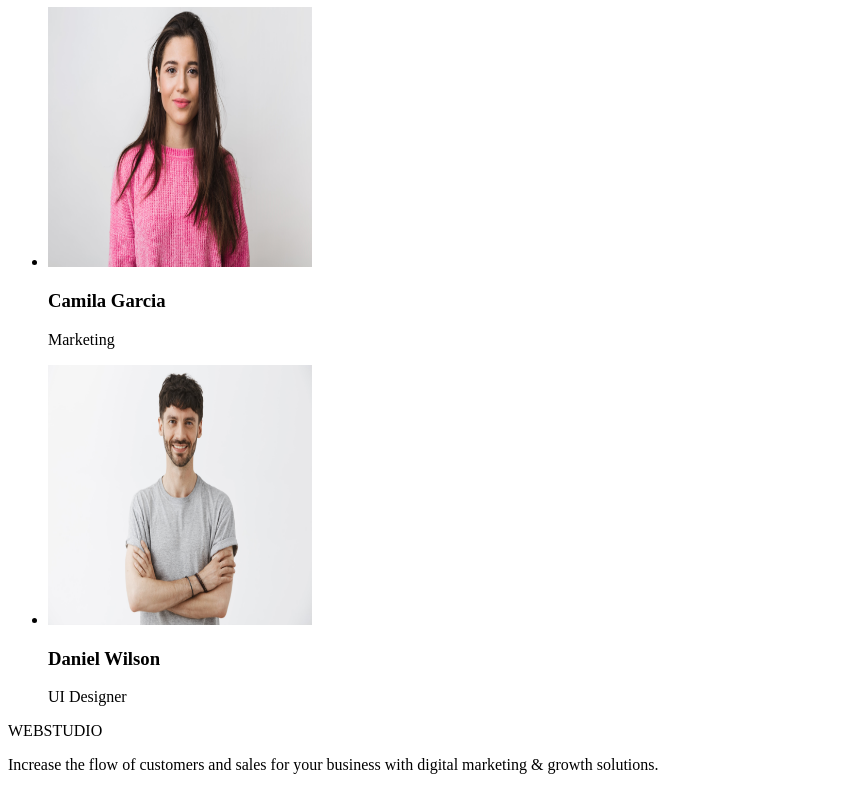
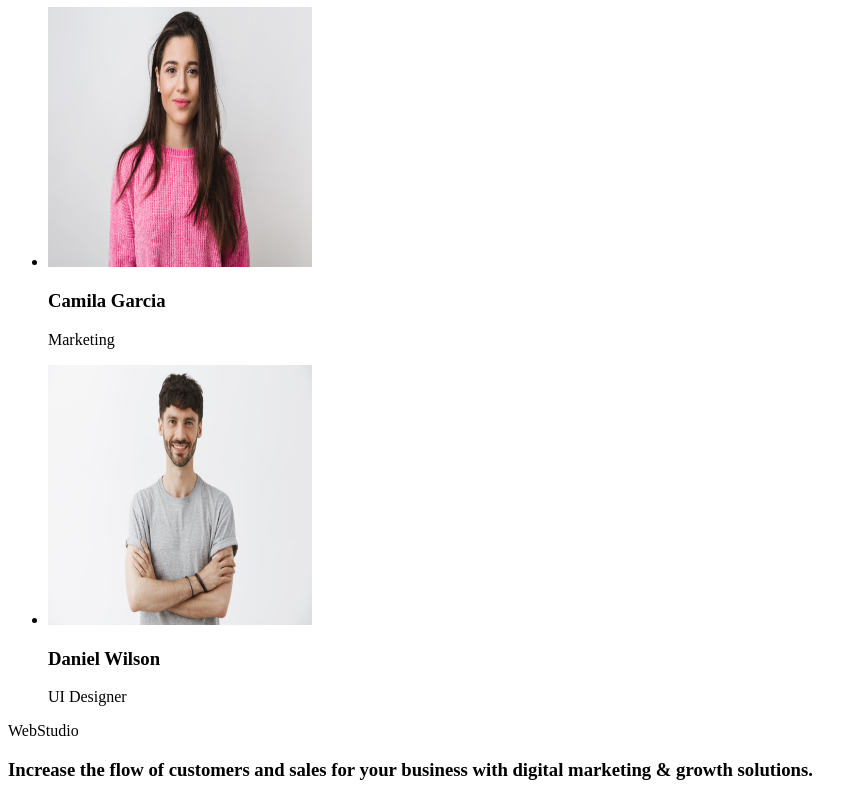
Before and after one commit to VUDVARD/fs-113, a plain HTML site: page index.html in a window 1280 px wide. Shown: the part 1368-2168 px from the top of the page, without its empty margins (0-868 px from the left). Drawn offline with Linux system fonts and the light colour scheme.

Commit message:
Update index.html

```diff
--- a/index.html
+++ b/index.html
@@ -9,7 +9,7 @@
 
   <header>
    <nav>
-    <a href="./index.html">WEBSTUDIO</a>
+    <a href="./index.html">WebStudio</a>
     <ul>
       <li><a href="">Studio</a></li>
       <li><a href="">Portfolio</a></li>
@@ -100,8 +100,8 @@
 </main>
 
 <footer>
-  <p>WEBSTUDIO</p>
-  <p>Increase the flow of customers and sales for your business with digital marketing & growth solutions.</p>
+  <p>WebStudio</p>
+  <h3>Increase the flow of customers and sales for your business with digital marketing & growth solutions.</h3>
 </footer>
 
 </body>
```
